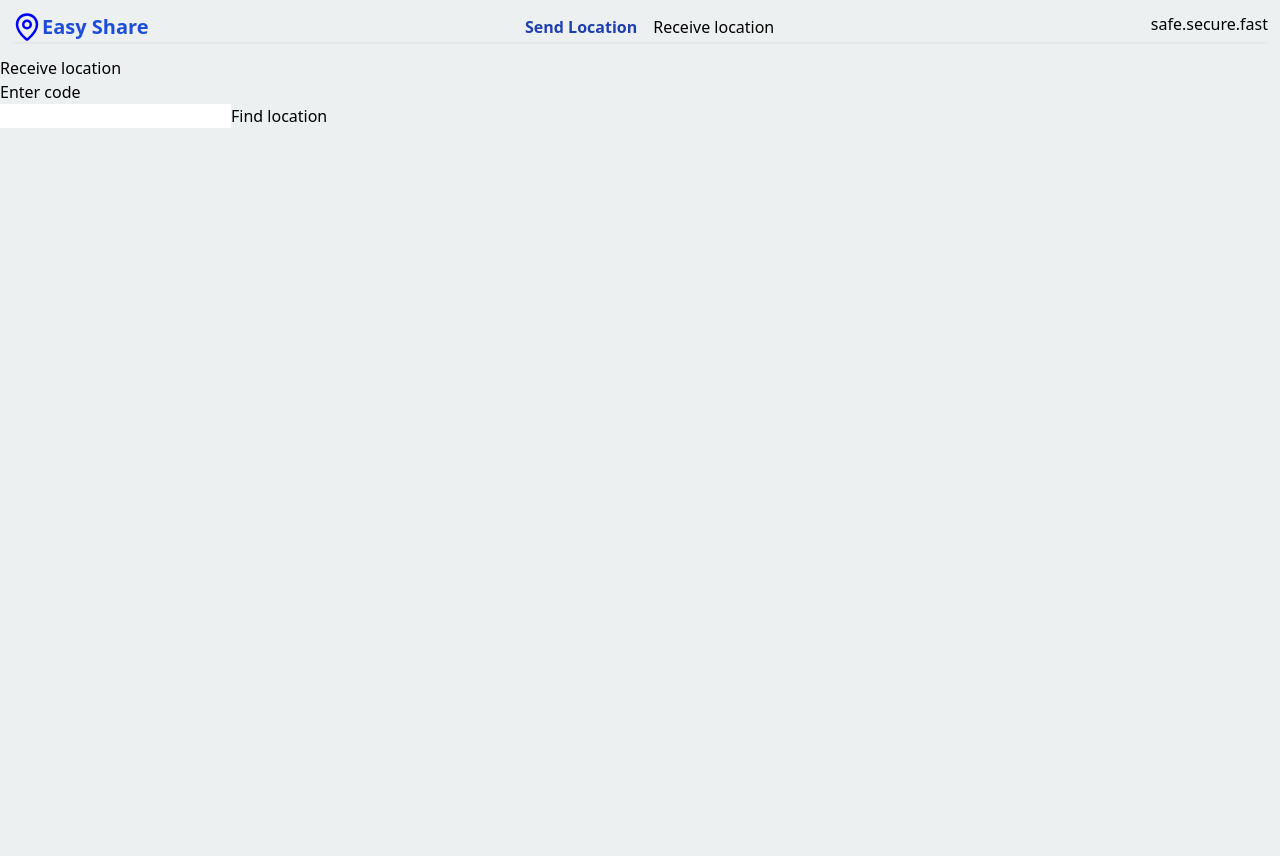
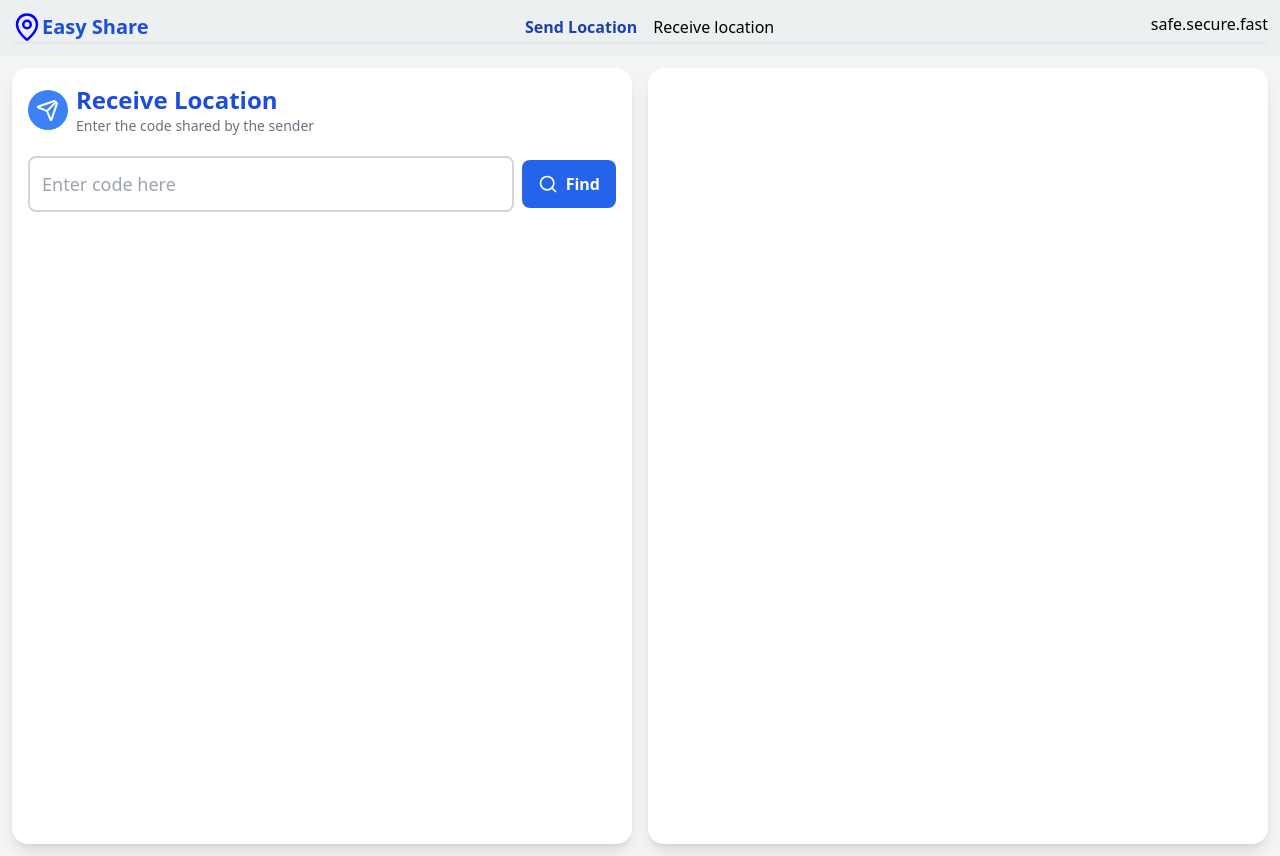
Before and after one commit to GanneRohan097/Location-share, a React (Vite) app in the folder frontend/: page /receiver in a window 1280 px wide. Before the commit the page ends 800 px from the top, so only its background shows below. Built offline with nearby package versions, Linux system fonts and the light colour scheme; no server answers.

Commit message:
styling changed

```diff
--- a/frontend/src/App.jsx
+++ b/frontend/src/App.jsx
@@ -31,7 +31,7 @@ function App() {
 
       </div>
        <Routes>
-          <Route path='/' element={<Home/>}/>
+          <Route path='/' element={<Sender/>}/>
           <Route path='/sender' element={<Sender/>}/>
           <Route path='/receiver' element={<Receiver/>}/>
        </Routes>
--- a/frontend/src/pages/Receiver.jsx
+++ b/frontend/src/pages/Receiver.jsx
@@ -1,39 +1,43 @@
 import React, { useEffect, useState } from 'react'
-import { useLocation } from 'react-router-dom'
 import { GoogleMap, LoadScript, Marker } from '@react-google-maps/api';
 import axios from 'axios';
+import {
+  MapPin,
+  Search,
+  Send,
+  CheckCircle2
+} from 'lucide-react';
 
 const Receiver = () => {
 
   const containerStyle = {
     width: '100%',
-    height: '400px'
+    height: '70vh'
   };
 
-  const[value,setValue] = useState(0)
-  const [reveal,setReveal] = useState(false);
-  const [data,setData] = useState({});
+  const [value, setValue] = useState(0)
+  const [reveal, setReveal] = useState(false);
+  const [data, setData] = useState({});
   const [receiverLocation, setReceiverLocation] = useState(null);
 
-useEffect(()=>{
+  useEffect(() => {
 
-   const interval = setInterval(()=>{
+    const interval = setInterval(() => {
 
       navigator.geolocation.getCurrentPosition(
 
-         (position)=>{
+        (position) => {
 
           setReceiverLocation({
 
             lat: position.coords.latitude,
-
             lng: position.coords.longitude
 
           });
 
         },
 
-         (error)=>{
+        (error) => {
 
           console.log(error.message);
 
@@ -41,78 +45,225 @@ useEffect(()=>{
 
         {
 
-            enableHighAccuracy:true,
-
-            timeout:10000,
-
-            maximumAge:0
+          enableHighAccuracy: true,
+          timeout: 10000,
+          maximumAge: 0
 
         }
 
       );
 
-   },3000);
+    }, 5000);
 
-   return ()=>clearInterval(interval);
+    return () => clearInterval(interval);
 
-},[]);
+  }, []);
 
-  async function handleRequest(enteredCode){
+  async function handleRequest(enteredCode) {
+
+    fetchLocation(enteredCode);
+
     setInterval(() => {
+
       fetchLocation(enteredCode);
+
     }, 3000);
+
   }
+
   async function fetchLocation(enteredCode) {
+
     const response = await axios.post(
       'https://location-share-f1m3.onrender.com/receive',
       {
-        code:enteredCode
+        code: enteredCode
       }
     );
+
     setData(response.data);
+
     setReveal(true);
 
   }
 
-
   const center = {
-    lat: data.latitude,
-    lng: data.longitude
+    lat: data.latitude || 17.3850,
+    lng: data.longitude || 78.4867
   };
 
   return (
+
+    <div className='min-h-screen bg-gray-100 p-3 grid grid-cols-1 md:grid-cols-2 gap-4'>
+
+      <div className='bg-white rounded-2xl shadow-lg p-4'>
+
+        <div className='flex items-center gap-2'>
+
+          <Send
+            size={40}
+            color='white'
+            className='bg-blue-500 rounded-full p-2'
+          />
+
           <div>
-        <h1>Receive location</h1>
-        <p>Enter code</p>
-        <input onChange={(e)=>setValue(e.target.value)} type='number'></input>
-        <button onClick={()=>handleRequest(value)}>Find location</button>
-        {reveal && (
-          <div>
-            <p>Code matches</p>
-            <h3>Longitude: {data.longitude}</h3>
-            <h3>Latitude: {data.latitude}</h3>
 
-      <LoadScript googleMapsApiKey={import.meta.env.VITE_GOOGLE_MAPS_API}>
+            <h1 className='text-2xl font-bold text-blue-700'>
+              Receive Location
+            </h1>
+
+            <p className='text-sm text-gray-500'>
+              Enter the code shared by the sender
+            </p>
+
+          </div>
+
+        </div>
+
+        <div className='flex items-center gap-2 mt-5'>
+
+          <input
+            className='border-2 border-gray-300 rounded-lg p-3 text-lg w-full outline-none focus:border-blue-500'
+            onChange={(e) => setValue(e.target.value)}
+            type='number'
+            placeholder='Enter code here'
+          />
+
+          <button
+            onClick={() => handleRequest(value)}
+            className='flex items-center gap-2 bg-blue-600 hover:bg-blue-700 text-white px-4 py-3 rounded-lg font-semibold transition'
+          >
+
+            <Search size={20} />
+
+            Find
+
+          </button>
+
+        </div>
+
+        {
+
+          reveal && (
+
+            <div className='mt-5 space-y-3'>
+
+              <div className='bg-green-100 border border-green-300 rounded-xl p-4'>
+
+                <div className='flex items-center gap-2 text-green-700'>
+
+                  <CheckCircle2 size={22} />
+
+                  <p className='font-semibold'>
+                    Code matched successfully
+                  </p>
+
+                </div>
+
+              </div>
+
+              <div className='bg-purple-100 border border-purple-300 rounded-xl p-4'>
+
+                <div className='flex items-center gap-2 mb-2'>
+
+                  <MapPin size={18} />
+
+                  <p className='font-semibold'>
+                    Sender Location
+                  </p>
+
+                </div>
+
+                <p className='text-sm font-medium'>
+                  Longitude: {data.longitude}
+                </p>
+
+                <p className='text-sm font-medium mt-1'>
+                  Latitude: {data.latitude}
+                </p>
+
+              </div>
+
+              <div className='bg-blue-100 border border-blue-300 rounded-xl p-4'>
+
+                <div className='flex items-center gap-2 mb-2'>
+
+                  <MapPin size={18} />
+
+                  <p className='font-semibold'>
+                    Receiver Location
+                  </p>
+
+                </div>
+
+                <p className='text-sm font-medium'>
+                  {receiverLocation?.lat}
+                </p>
+
+                <p className='text-sm font-medium mt-1'>
+                  {receiverLocation?.lng}
+                </p>
+
+              </div>
+
+            </div>
+
+          )
+
+        }
+
+      </div>
+
+      <div className='rounded-2xl overflow-hidden shadow-lg bg-white'>
+
+        {
+
+          reveal && data.latitude && data.longitude && (
+
+            <LoadScript
+              googleMapsApiKey={import.meta.env.VITE_GOOGLE_MAPS_API}
+            >
+
               <GoogleMap
                 mapContainerStyle={containerStyle}
                  center={center}
                 zoom={18}
                 mapTypeId="hybrid"
               >
-          <Marker position={center} label="S" onDragEnd={(e)=>console.log(e.latLng.lat(),e.latLng.lng())}/>
+
+                <Marker
+                  position={center}
+                  label="S"
+
+                />
+
                 {
+
                   receiverLocation && (
-                <Marker position={receiverLocation} label="R"/>
+
+                    <Marker
+                      position={receiverLocation}
+                      label="R"
+
+                    />
+
                   )
+
                 }
+
               </GoogleMap>
+
             </LoadScript>
-      <p>{JSON.stringify(receiverLocation)}</p>
-              </div>
-      )}
+
+          )
+
+        }
 
       </div>
+
+    </div>
+
   )
+
 }
 
 export default Receiver
--- a/frontend/src/pages/Sender.jsx
+++ b/frontend/src/pages/Sender.jsx
@@ -10,7 +10,7 @@ import {
   Shield,
   Copy,
   Send,
-  SquareX
+  SquareX,
 } from 'lucide-react';
 
 const Sender = () => {
@@ -132,7 +132,12 @@ const Sender = () => {
               zoom={18}
               mapTypeId="hybrid"
             >
-              <Marker position={center} label="S" draggable={true} onDragEnd={(e) => handleDraglocation(e.latLng.lng(), e.latLng.lat())} />
+              <Marker position={center} label="S" draggable={true} onDragEnd={(e) => handleDraglocation(e.latLng.lng(), e.latLng.lat())}
+                icon={{
+                    url:'http://maps.google.com/mapfiles/ms/icons/blue-dot.png',
+                    scaledSize: new window.google.maps.Size(50,50)
+                  }}
+              />
             </GoogleMap>
           }
         </LoadScript>
```
Lines whose indentation alone changed are shown as unchanged.
